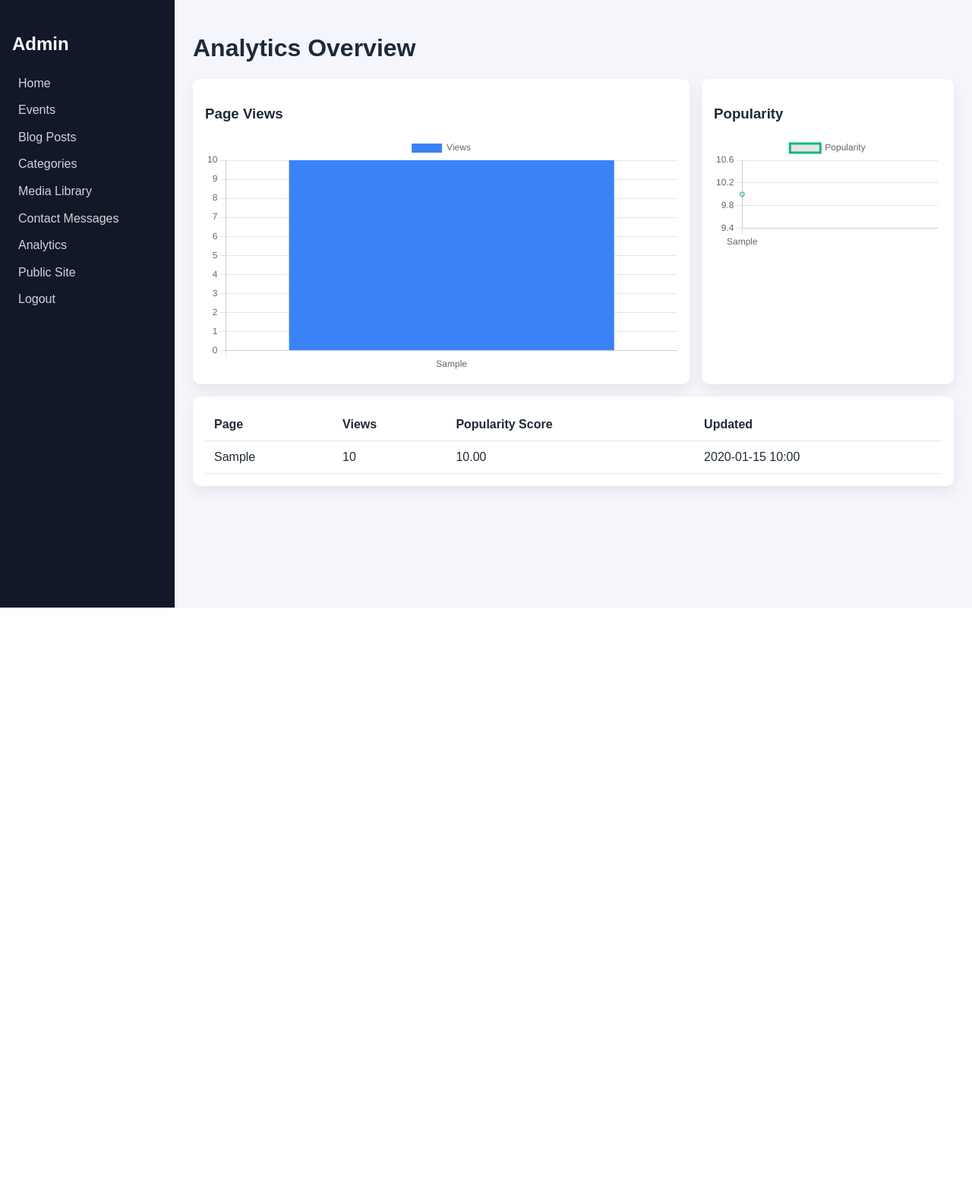
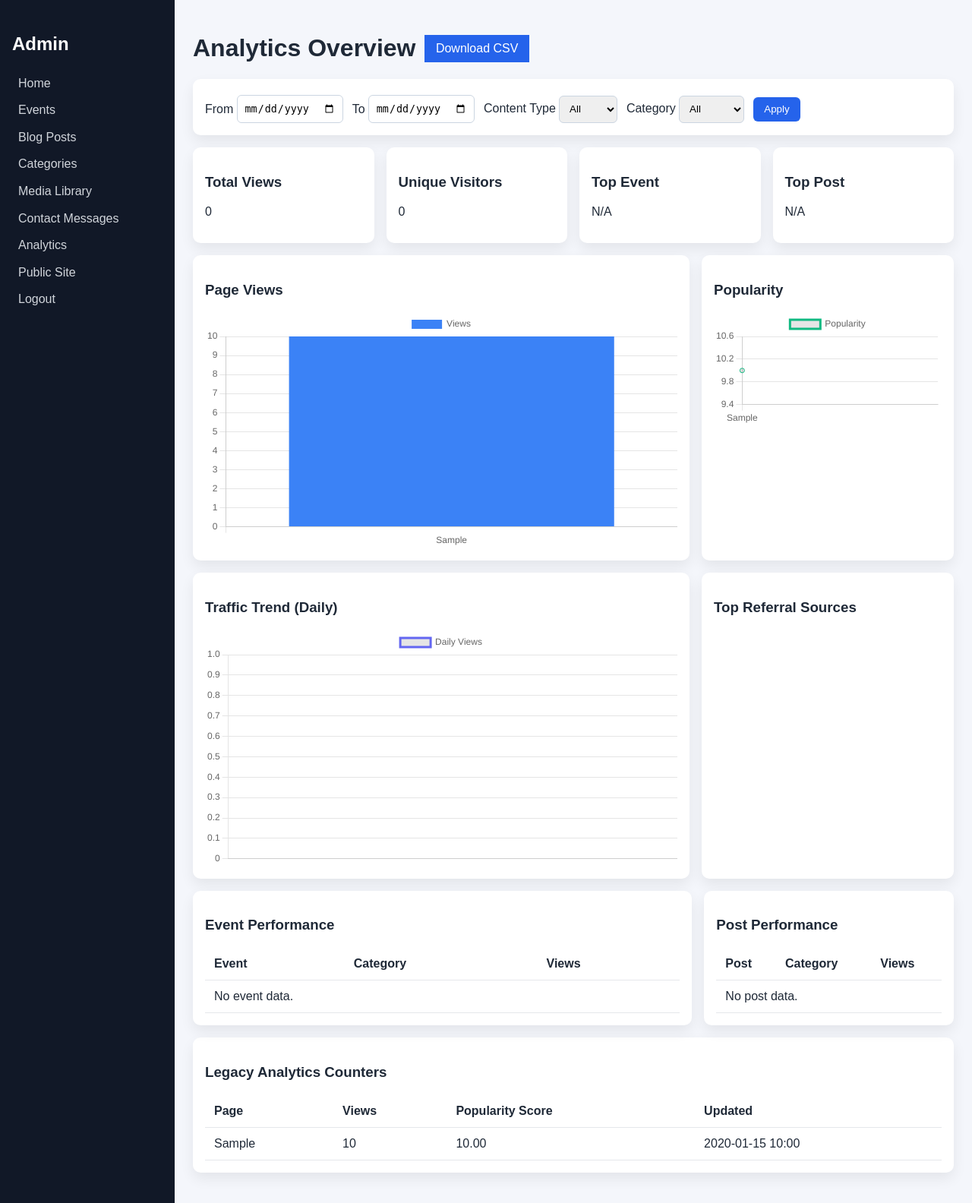
Before and after one commit to Steve-coder1/Burundi-event-, a Flask app: page /admin/analytics in a window 1280 px wide. Shown: the whole page at 76% size. Before the commit the page ends 800 px from the top, so only its background shows below. Run offline with Flask 3, Linux system fonts and the light colour scheme; the visitor is signed in with stand-in values (Sample User, id 1); tables that the repository leaves empty hold one stand-in row (values such as "Sample post"); a map, chart or similar area stays blank.

Commit message:
Implement advanced analytics tracking and reporting dashboard

```diff
--- a/app.py
+++ b/app.py
@@ -1,16 +1,20 @@
 from __future__ import annotations
 
 import os
+import csv
 import smtplib
+from io import StringIO
 from datetime import datetime
 from email.message import EmailMessage
 from functools import wraps
 from uuid import uuid4
+from urllib.parse import urlparse
 
 from flask import (
     Flask,
     flash,
     jsonify,
+    Response,
     redirect,
     render_template,
     request,
@@ -18,7 +22,7 @@
     url_for,
 )
 from flask_sqlalchemy import SQLAlchemy
-from sqlalchemy import text
+from sqlalchemy import func, text
 from werkzeug.security import check_password_hash, generate_password_hash
 from werkzeug.utils import secure_filename
 
@@ -147,6 +151,18 @@
     created_at = db.Column(db.DateTime, default=datetime.utcnow)
 
 
+class TrackingEvent(db.Model):
+    id = db.Column(db.Integer, primary_key=True)
+    visitor_id = db.Column(db.String(64), nullable=False)
+    content_type = db.Column(db.String(20), nullable=False)  # page|event|post|media
+    content_id = db.Column(db.String(64), nullable=False)
+    content_title = db.Column(db.String(255), nullable=True)
+    category = db.Column(db.String(120), nullable=True)
+    interaction = db.Column(db.String(20), default="view")
+    referrer_domain = db.Column(db.String(120), nullable=True)
+    created_at = db.Column(db.DateTime, default=datetime.utcnow)
+
+
 # Relation helpers
 Event.categories = db.relationship(
     "Category",
@@ -175,6 +191,37 @@
     return wrapper
 
 
+def get_referrer_domain() -> str:
+    referrer = request.referrer or ""
+    if not referrer:
+        return "direct"
+    try:
+        return urlparse(referrer).netloc or "direct"
+    except Exception:
+        return "direct"
+
+
+def log_tracking_event(
+    content_type: str,
+    content_id: str,
+    title: str = "",
+    category: str = "",
+    interaction: str = "view",
+) -> None:
+    visitor_id = session.get("visitor_id", "anonymous")
+    db.session.add(
+        TrackingEvent(
+            visitor_id=visitor_id,
+            content_type=content_type,
+            content_id=str(content_id),
+            content_title=title,
+            category=category,
+            interaction=interaction,
+            referrer_domain=get_referrer_domain(),
+        )
+    )
+
+
 def increment_analytics(page: str, score: float = 0.5) -> None:
     record = Analytics.query.filter_by(page=page).first()
     if not record:
@@ -182,6 +229,7 @@
         db.session.add(record)
     record.views += 1
     record.popularity_score += score
+    log_tracking_event(content_type="page", content_id=page, title=page)
     db.session.commit()
 
 
@@ -409,6 +457,8 @@
 
 @app.before_request
 def ensure_seed_data():
+    if not session.get("visitor_id"):
+        session["visitor_id"] = uuid4().hex
     db.create_all()
     with db.engine.connect() as conn:
         event_columns = {row[1] for row in conn.execute(text("PRAGMA table_info(event)"))}
@@ -549,6 +599,12 @@
 @app.route("/events/<int:event_id>")
 def event_detail(event_id: int):
     event = Event.query.get_or_404(event_id)
+    log_tracking_event(
+        content_type="event",
+        content_id=str(event.id),
+        title=event.title,
+        category=event.categories[0].name if event.categories else "General",
+    )
     gallery = Media.query.filter_by(linked_type="event", linked_id=event.id).order_by(Media.uploaded_at.desc()).all()
 
     related_query = Event.query.filter(Event.id != event.id, Event.language == event.language)
@@ -622,9 +678,30 @@
     return jsonify({"suggestions": seen})
 
 
+@app.route("/api/track", methods=["POST"])
+def api_track():
+    payload = request.get_json(silent=True) or {}
+    content_type = payload.get("content_type", "page")
+    content_id = str(payload.get("content_id", "unknown"))
+    title = payload.get("title", "")
+    category = payload.get("category", "")
+    interaction = payload.get("interaction", "click")
+
+    log_tracking_event(
+        content_type=content_type,
+        content_id=content_id,
+        title=title,
+        category=category,
+        interaction=interaction,
+    )
+    db.session.commit()
+    return jsonify({"ok": True})
+
+
 @app.route("/gallery")
 def media_gallery():
     increment_analytics("media_gallery", 0.8)
+    log_tracking_event(content_type="media", content_id="gallery", title="Public Media Gallery")
     selected_type = request.args.get("type", "")
     selected_linked_type = request.args.get("linked_type", "")
     selected_category = request.args.get("category", "")
@@ -773,6 +850,12 @@
 @app.route("/blog/<int:post_id>")
 def blog_post_detail(post_id: int):
     post = Post.query.get_or_404(post_id)
+    log_tracking_event(
+        content_type="post",
+        content_id=str(post.id),
+        title=post.title,
+        category=post.categories[0].name if post.categories else "General",
+    )
     media_items = Media.query.filter_by(linked_type="post", linked_id=post.id).order_by(Media.uploaded_at.desc()).all()
 
     related_query = Post.query.filter(Post.id != post.id, Post.language == post.language)
@@ -1120,16 +1203,126 @@
 @app.route("/admin/analytics")
 @login_required
 def analytics():
+    date_from = request.args.get("date_from", "")
+    date_to = request.args.get("date_to", "")
+    content_type = request.args.get("content_type", "")
+    category = request.args.get("category", "")
+
+    query = TrackingEvent.query.filter_by(interaction="view")
+    if content_type in {"page", "event", "post", "media"}:
+        query = query.filter(TrackingEvent.content_type == content_type)
+    if category:
+        query = query.filter(TrackingEvent.category == category)
+    if date_from:
+        query = query.filter(func.date(TrackingEvent.created_at) >= date_from)
+    if date_to:
+        query = query.filter(func.date(TrackingEvent.created_at) <= date_to)
+
     rows = Analytics.query.order_by(Analytics.views.desc()).all()
     labels = [row.page for row in rows]
     view_values = [row.views for row in rows]
     popularity_values = [row.popularity_score for row in rows]
+
+    total_page_views = query.count()
+    unique_visitors = query.with_entities(TrackingEvent.visitor_id).distinct().count()
+
+    event_performance = (
+        query.filter(TrackingEvent.content_type == "event")
+        .with_entities(
+            TrackingEvent.content_id,
+            TrackingEvent.content_title,
+            TrackingEvent.category,
+            func.count(TrackingEvent.id).label("views"),
+        )
+        .group_by(TrackingEvent.content_id, TrackingEvent.content_title, TrackingEvent.category)
+        .order_by(func.count(TrackingEvent.id).desc())
+        .all()
+    )
+
+    post_performance = (
+        query.filter(TrackingEvent.content_type == "post")
+        .with_entities(
+            TrackingEvent.content_id,
+            TrackingEvent.content_title,
+            TrackingEvent.category,
+            func.count(TrackingEvent.id).label("views"),
+        )
+        .group_by(TrackingEvent.content_id, TrackingEvent.content_title, TrackingEvent.category)
+        .order_by(func.count(TrackingEvent.id).desc())
+        .all()
+    )
+
+    traffic_daily = (
+        query.with_entities(func.date(TrackingEvent.created_at).label("day"), func.count(TrackingEvent.id).label("count"))
+        .group_by(func.date(TrackingEvent.created_at))
+        .order_by(func.date(TrackingEvent.created_at).asc())
+        .all()
+    )
+    traffic_labels = [str(item.day) for item in traffic_daily]
+    traffic_values = [item.count for item in traffic_daily]
+
+    referrers = (
+        query.with_entities(TrackingEvent.referrer_domain, func.count(TrackingEvent.id).label("count"))
+        .group_by(TrackingEvent.referrer_domain)
+        .order_by(func.count(TrackingEvent.id).desc())
+        .limit(8)
+        .all()
+    )
+
+    categories = sorted(
+        {
+            category_name
+            for category_name, in db.session.query(TrackingEvent.category)
+            .filter(TrackingEvent.category.isnot(None), TrackingEvent.category != "")
+            .distinct()
+            .all()
+        }
+    )
+
     return render_template(
         "analytics.html",
         rows=rows,
         labels=labels,
         view_values=view_values,
         popularity_values=popularity_values,
+        total_page_views=total_page_views,
+        unique_visitors=unique_visitors,
+        top_events=event_performance[:5],
+        top_posts=post_performance[:5],
+        event_performance=event_performance,
+        post_performance=post_performance,
+        traffic_labels=traffic_labels,
+        traffic_values=traffic_values,
+        referrers=referrers,
+        categories=categories,
+    )
+
+
+@app.route("/admin/analytics/export")
+@login_required
+def analytics_export():
+    output = StringIO()
+    writer = csv.writer(output)
+    writer.writerow(["content_type", "content_id", "title", "category", "interaction", "referrer", "created_at"])
+
+    events = TrackingEvent.query.order_by(TrackingEvent.created_at.desc()).all()
+    for item in events:
+        writer.writerow(
+            [
+                item.content_type,
+                item.content_id,
+                item.content_title or "",
+                item.category or "",
+                item.interaction,
+                item.referrer_domain or "",
+                item.created_at.isoformat(),
+            ]
+        )
+
+    return Response(
+        output.getvalue(),
+        mimetype="text/csv",
+        headers={"Content-Disposition": "attachment; filename=analytics_report.csv"},
     )
 
 
--- a/static/js/main.js
+++ b/static/js/main.js
@@ -85,6 +85,22 @@
         lightboxContent.innerHTML = `<video controls autoplay><source src="${src}"></video>`;
       } else {
         lightboxContent.innerHTML = `<img src="${src}" alt="Gallery item">`;
+      }
+      const trackType = thumb.dataset.trackContentType;
+      const trackId = thumb.dataset.trackContentId;
+      if (trackType && trackId) {
+        fetch('/api/track', {
+          method: 'POST',
+          headers: { 'Content-Type': 'application/json' },
+          body: JSON.stringify({
+            content_type: trackType,
+            content_id: trackId,
+            title: thumb.dataset.trackTitle || '',
+            category: thumb.dataset.trackCategory || '',
+            interaction: 'open',
+          }),
+          keepalive: true,
+        });
       }
       lightbox.classList.remove('hidden');
     });
@@ -322,8 +338,26 @@
       const card = document.createElement('a');
       card.className = 'event-card search-result-card';
       card.href = row.url;
+      card.dataset.trackContentType = row.content_type;
+      card.dataset.trackContentId = String(row.id);
+      card.dataset.trackTitle = row.title;
+      card.dataset.trackCategory = row.category || '';
       const thumb = row.thumbnail ? `<img src="${row.thumbnail}" alt="${row.title}">` : '<div class="image-placeholder">No image</div>';
       card.innerHTML = `${thumb}<div class="event-card-body"><span class="badge">${row.content_type} · ${row.category}</span><h3>${highlightKeyword(row.title, keyword)}</h3><p>${row.date}</p><p>${highlightKeyword(row.description, keyword)}</p></div>`;
+      card.addEventListener('click', () => {
+        fetch('/api/track', {
+          method: 'POST',
+          headers: { 'Content-Type': 'application/json' },
+          body: JSON.stringify({
+            content_type: card.dataset.trackContentType,
+            content_id: card.dataset.trackContentId,
+            title: card.dataset.trackTitle,
+            category: card.dataset.trackCategory,
+            interaction: 'click',
+          }),
+          keepalive: true,
+        });
+      });
       resultsGrid.appendChild(card);
     });
   }
--- a/templates/analytics.html
+++ b/templates/analytics.html
@@ -1,6 +1,42 @@
 {% extends 'base_admin.html' %}
 {% block content %}
-<h1>Analytics Overview</h1>
+<div class="title-row">
+  <h1>Analytics Overview</h1>
+  <a class="btn" href="{{ url_for('analytics_export') }}">Download CSV</a>
+</div>
+
+<section class="card">
+  <form method="get" class="filters">
+    <label>From <input type="date" name="date_from" value="{{ request.args.get('date_from', '') }}"></label>
+    <label>To <input type="date" name="date_to" value="{{ request.args.get('date_to', '') }}"></label>
+    <label>Content Type
+      <select name="content_type">
+        <option value="">All</option>
+        <option value="event" {% if request.args.get('content_type') == 'event' %}selected{% endif %}>Event</option>
+        <option value="post" {% if request.args.get('content_type') == 'post' %}selected{% endif %}>Post</option>
+        <option value="media" {% if request.args.get('content_type') == 'media' %}selected{% endif %}>Media</option>
+        <option value="page" {% if request.args.get('content_type') == 'page' %}selected{% endif %}>Page</option>
+      </select>
+    </label>
+    <label>Category
+      <select name="category">
+        <option value="">All</option>
+        {% for item in categories %}
+        <option value="{{ item }}" {% if request.args.get('category') == item %}selected{% endif %}>{{ item }}</option>
+        {% endfor %}
+      </select>
+    </label>
+    <button class="btn" type="submit">Apply</button>
+  </form>
+</section>
+
+<div class="grid stats-grid">
+  <article class="card"><h3>Total Views</h3><p>{{ total_page_views }}</p></article>
+  <article class="card"><h3>Unique Visitors</h3><p>{{ unique_visitors }}</p></article>
+  <article class="card"><h3>Top Event</h3><p>{{ top_events[0].content_title if top_events else 'N/A' }}</p></article>
+  <article class="card"><h3>Top Post</h3><p>{{ top_posts[0].content_title if top_posts else 'N/A' }}</p></article>
+</div>
+
 <div class="grid two-col">
   <section class="card">
     <h3>Page Views</h3>
@@ -11,7 +47,50 @@
     <canvas id="popularityChart"></canvas>
   </section>
 </div>
+
+<div class="grid two-col">
+  <section class="card">
+    <h3>Traffic Trend (Daily)</h3>
+    <canvas id="trafficChart"></canvas>
+  </section>
+  <section class="card">
+    <h3>Top Referral Sources</h3>
+    <canvas id="referralChart"></canvas>
+  </section>
+</div>
+
+<div class="grid two-col">
+  <section class="card">
+    <h3>Event Performance</h3>
+    <table>
+      <thead><tr><th>Event</th><th>Category</th><th>Views</th></tr></thead>
+      <tbody>
+      {% for row in event_performance %}
+      <tr><td>{{ row.content_title }}</td><td>{{ row.category or '-' }}</td><td>{{ row.views }}</td></tr>
+      {% else %}
+      <tr><td colspan="3">No event data.</td></tr>
+      {% endfor %}
+      </tbody>
+    </table>
+  </section>
+
+  <section class="card">
+    <h3>Post Performance</h3>
+    <table>
+      <thead><tr><th>Post</th><th>Category</th><th>Views</th></tr></thead>
+      <tbody>
+      {% for row in post_performance %}
+      <tr><td>{{ row.content_title }}</td><td>{{ row.category or '-' }}</td><td>{{ row.views }}</td></tr>
+      {% else %}
+      <tr><td colspan="3">No post data.</td></tr>
+      {% endfor %}
+      </tbody>
+    </table>
+  </section>
+</div>
+
 <section class="card">
+  <h3>Legacy Analytics Counters</h3>
   <table>
     <thead><tr><th>Page</th><th>Views</th><th>Popularity Score</th><th>Updated</th></tr></thead>
     <tbody>
@@ -33,6 +112,10 @@
   const labels = {{ labels | tojson }};
   const viewValues = {{ view_values | tojson }};
   const popularityValues = {{ popularity_values | tojson }};
+  const trafficLabels = {{ traffic_labels | tojson }};
+  const trafficValues = {{ traffic_values | tojson }};
+  const refLabels = {{ referrers | map(attribute='referrer_domain') | list | tojson }};
+  const refValues = {{ referrers | map(attribute='count') | list | tojson }};
 
   new Chart(document.getElementById('viewsChart'), {
     type: 'bar',
@@ -43,5 +126,15 @@
     type: 'line',
     data: { labels, datasets: [{ label: 'Popularity', data: popularityValues, borderColor: '#10b981', tension: 0.25 }] }
   });
+
+  new Chart(document.getElementById('trafficChart'), {
+    type: 'line',
+    data: { labels: trafficLabels, datasets: [{ label: 'Daily Views', data: trafficValues, borderColor: '#6366f1', tension: 0.2 }] }
+  });
+
+  new Chart(document.getElementById('referralChart'), {
+    type: 'doughnut',
+    data: { labels: refLabels, datasets: [{ label: 'Referrals', data: refValues, backgroundColor: ['#3b82f6','#10b981','#f59e0b','#ef4444','#8b5cf6','#06b6d4','#84cc16','#f97316'] }] }
+  });
 </script>
 {% endblock %}
--- a/templates/media_gallery.html
+++ b/templates/media_gallery.html
@@ -50,6 +50,10 @@
     data-linked-type="{{ card.linked_type }}"
     data-category="{{ card.linked_category }}"
     data-event-id="{{ card.linked_id if card.linked_type == 'event' else '' }}"
+    data-track-content-type="media"
+    data-track-content-id="{{ card.id }}"
+    data-track-title="{{ card.linked_title }}"
+    data-track-category="{{ card.linked_category }}"
   >
     {% if card.media_type == 'image' %}
       <img src="{{ url_for('static', filename='uploads/' + card.filename) }}" alt="{{ card.linked_title }}">
```
Also changed, not shown: README.md.
